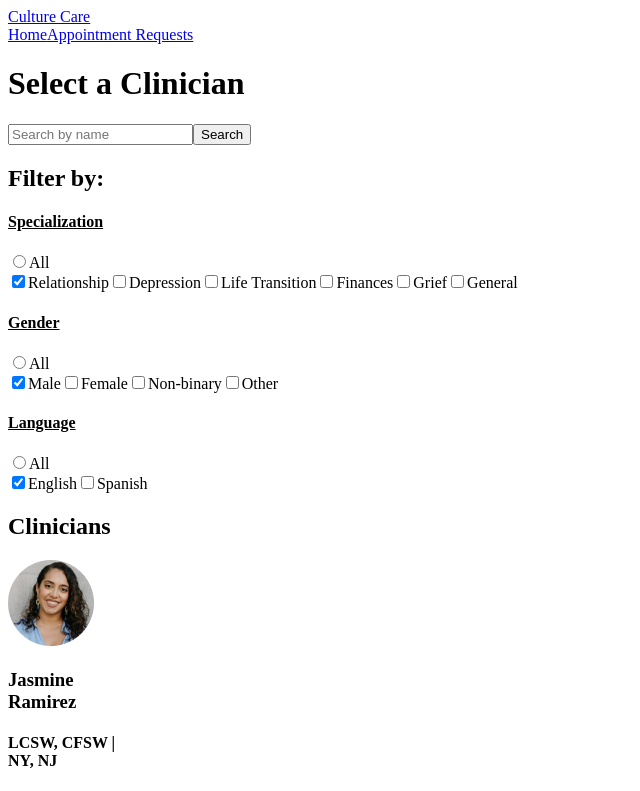
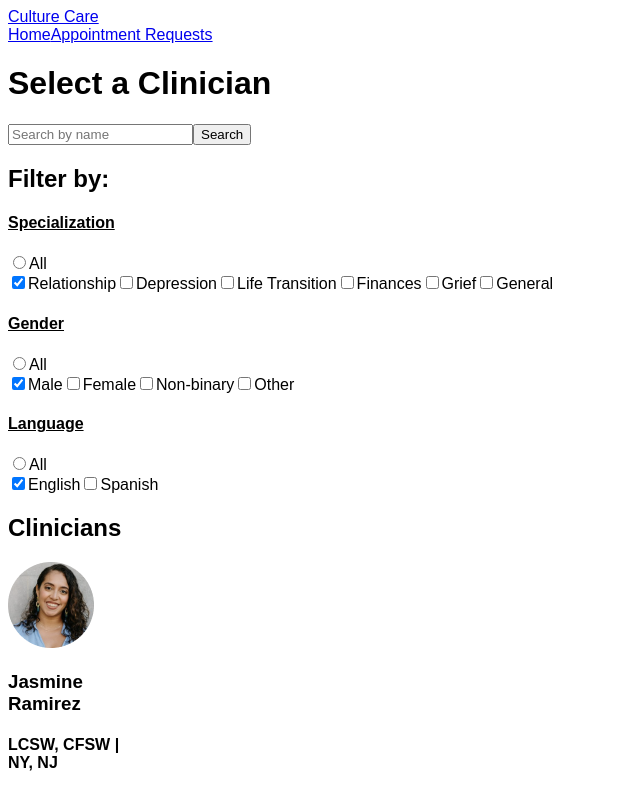
Before and after one commit to wenlilai/culturecare, a React (Create React App) app: page / in a window 1280 px wide. Shown: the top 791 px of the page, without its empty margins (0-640 px from the left). Built offline with nearby package versions, Linux system fonts and the light colour scheme.

Commit message:
changed font-style

```diff
--- a/src/index.css
+++ b/src/index.css
@@ -1,3 +1,7 @@
+.all {
+  font-family: sans-serif;
+}
+
 /* * {
   box-sizing: border-box;
   margin: 0px;
```
